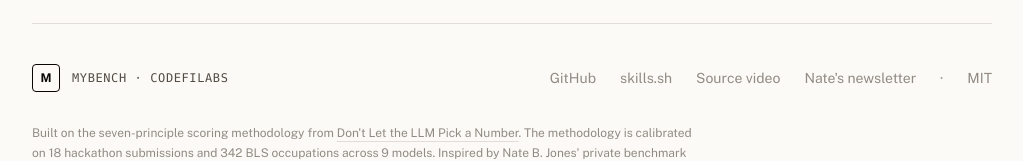
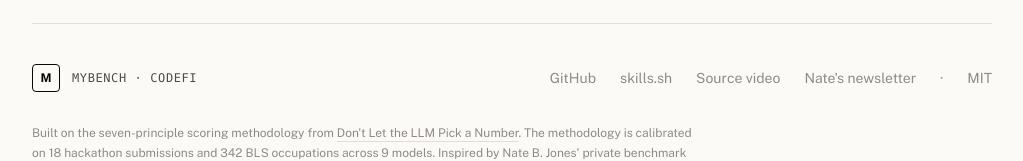
Before and after one commit to CodefiLabs/mybench, a SvelteKit app: page / in a window 1280 px wide. Shown: the part 5513-5674 px from the top of the page, without its empty margins (128-1151 px from the left). Built offline with nearby package versions, Linux system fonts and the light colour scheme.

Commit message:
Footer: shorten CODEFILABS to CODEFI, link to codefiworks.com

```diff
--- a/src/routes/+page.svelte
+++ b/src/routes/+page.svelte
@@ -476,7 +476,7 @@ self_check_span     = max(c.final) - min(c.final)
 				>
 					M
 				</div>
-				<span class="font-mono text-xs tracking-wider text-ink-soft">MYBENCH · CODEFILABS</span>
+				<span class="font-mono text-xs tracking-wider text-ink-soft">MYBENCH · <a class="transition-colors duration-150 ease-out hover:text-ink-strong" href="https://codefiworks.com" target="_blank" rel="noopener">CODEFI</a></span>
 			</div>
 
 			<div class="flex flex-wrap items-center gap-x-6 gap-y-2 text-sm">
```
